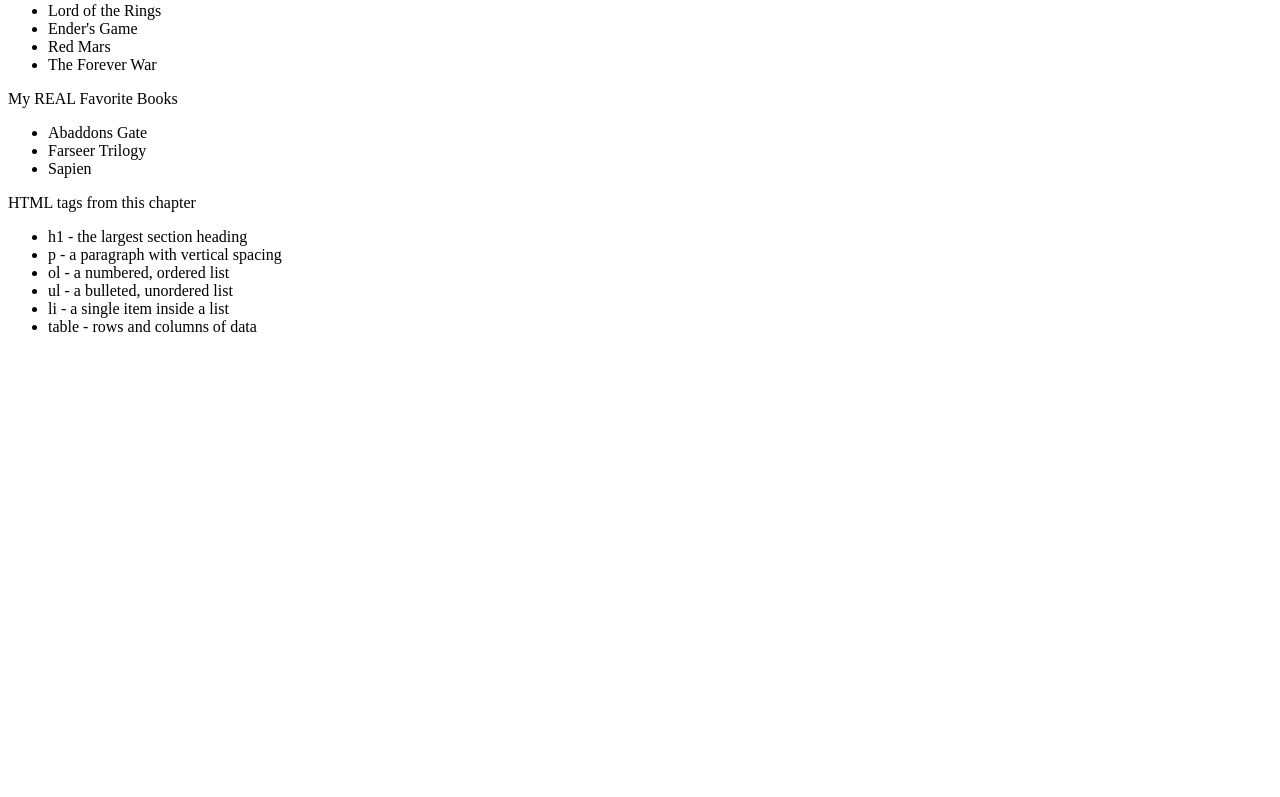
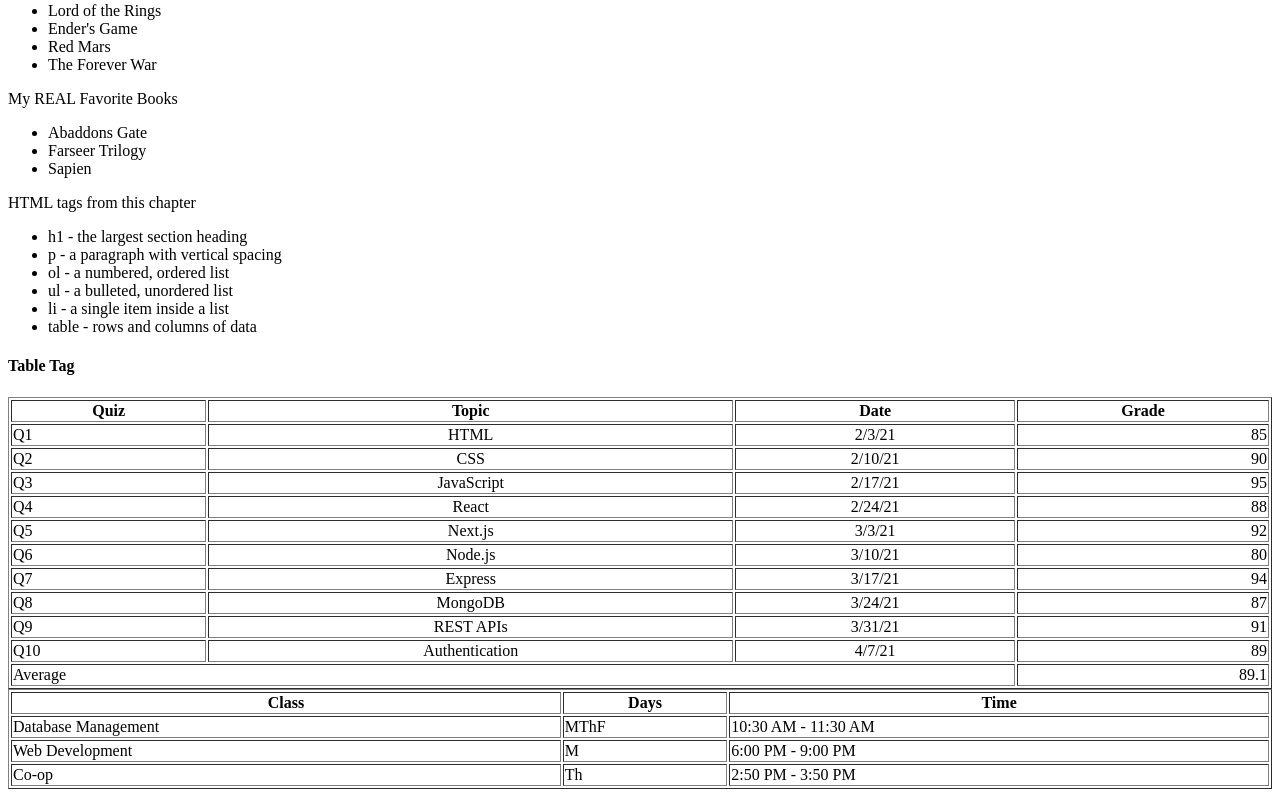
Before and after one commit to pricefy-dotcom/webdev-client, a Next.js app in the folder 2026/fall/webdev/webdev-client/: page /labs/lab1 in a window 1280 px wide. Shown: the part 1686-2483 px from the top of the page. Before the commit the page ends 2038 px from the top, so only its background shows below. Built offline with nearby package versions, Linux system fonts and the light colour scheme.

Commit message:
Section 1.3.4 Table Tag

```diff
--- /dev/null
+++ b/2026/fall/webdev/webdev-client/app/labs/lab1/Tables.tsx
@@ -0,0 +1,111 @@
+export default function Tables() {
+  return (
+    <div id="wd-tables">
+      <h4>Table Tag</h4>
+      <table border={1} width="100%">
+        <thead>
+          <tr>
+            <th>Quiz</th>
+            <th align="center">Topic</th>
+            <th align="center">Date</th>
+            <th>Grade</th>
+          </tr>
+        </thead>
+        <tbody>
+          <tr>
+            <td>Q1</td>
+            <td align="center">HTML</td>
+            <td align="center">2/3/21</td>
+            <td align="right">85</td>
+          </tr>
+          <tr>
+            <td>Q2</td>
+            <td align="center">CSS</td>
+            <td align="center">2/10/21</td>
+            <td align="right">90</td>
+          </tr>
+          <tr>
+            <td>Q3</td>
+            <td align="center">JavaScript</td>
+            <td align="center">2/17/21</td>
+            <td align="right">95</td>
+          </tr>
+          <tr>
+            <td>Q4</td>
+            <td align="center">React</td>
+            <td align="center">2/24/21</td>
+            <td align="right">88</td>
+          </tr>
+          <tr>
+            <td>Q5</td>
+            <td align="center">Next.js</td>
+            <td align="center">3/3/21</td>
+            <td align="right">92</td>
+          </tr>
+          <tr>
+            <td>Q6</td>
+            <td align="center">Node.js</td>
+            <td align="center">3/10/21</td>
+            <td align="right">80</td>
+          </tr>
+          <tr>
+            <td>Q7</td>
+            <td align="center">Express</td>
+            <td align="center">3/17/21</td>
+            <td align="right">94</td>
+          </tr>
+          <tr>
+            <td>Q8</td>
+            <td align="center">MongoDB</td>
+            <td align="center">3/24/21</td>
+            <td align="right">87</td>
+          </tr>
+          <tr>
+            <td>Q9</td>
+            <td align="center">REST APIs</td>
+            <td align="center">3/31/21</td>
+            <td align="right">91</td>
+          </tr>
+          <tr>
+            <td>Q10</td>
+            <td align="center">Authentication</td>
+            <td align="center">4/7/21</td>
+            <td align="right">89</td>
+          </tr>
+        </tbody>
+        <tfoot>
+          <tr>
+            <td colSpan={3}>Average</td>
+            <td align="right">89.1</td>
+          </tr>
+        </tfoot>
+      </table>
+      <table border={1} width="100%">
+        <thead>
+            <tr>
+                <th>Class</th>
+                <th>Days</th>
+                <th>Time</th>
+            </tr>
+        </thead>
+        <tbody>
+            <tr>
+                <td>Database Management</td>
+                <td>MThF</td>
+                <td>10:30 AM - 11:30 AM</td>
+            </tr>
+            <tr>
+                <td>Web Development</td>
+                <td>M</td>
+                <td>6:00 PM - 9:00 PM</td>
+            </tr>
+            <tr>
+                <td>Co-op</td>
+                <td>Th</td>
+                <td>2:50 PM - 3:50 PM</td>
+            </tr>
+        </tbody>
+      </table>
+    </div>
+  );
+}
--- a/2026/fall/webdev/webdev-client/app/labs/lab1/page.tsx
+++ b/2026/fall/webdev/webdev-client/app/labs/lab1/page.tsx
@@ -1,6 +1,7 @@
 import HeadingTags from "./HeadingTags";
 import ParagraphTag from "./ParagraphTag";
 import ListTags from "./ListTags";
+import Tables from "./Tables";
 
 export default function Lab1() {
     return (
@@ -10,6 +11,7 @@ export default function Lab1() {
             <HeadingTags />
             <ParagraphTag />
             <ListTags />
+            <Tables />
         </div>
     );
 }
```
